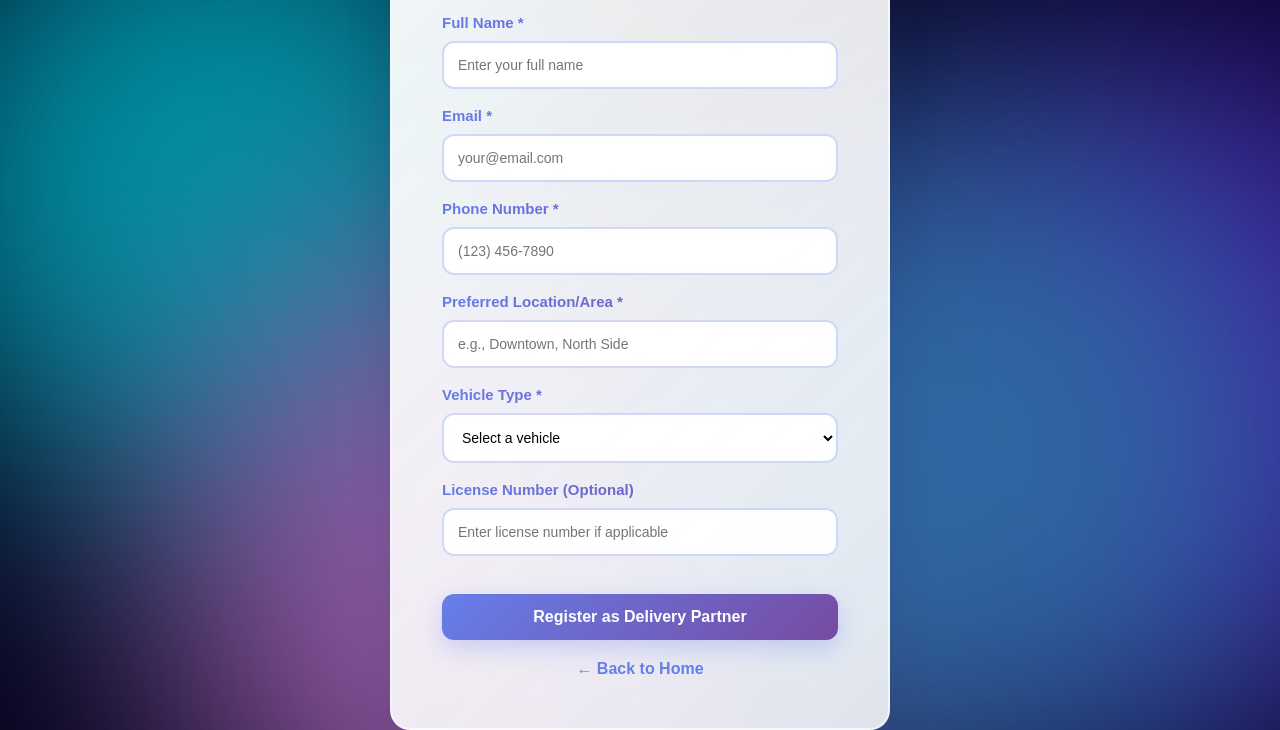
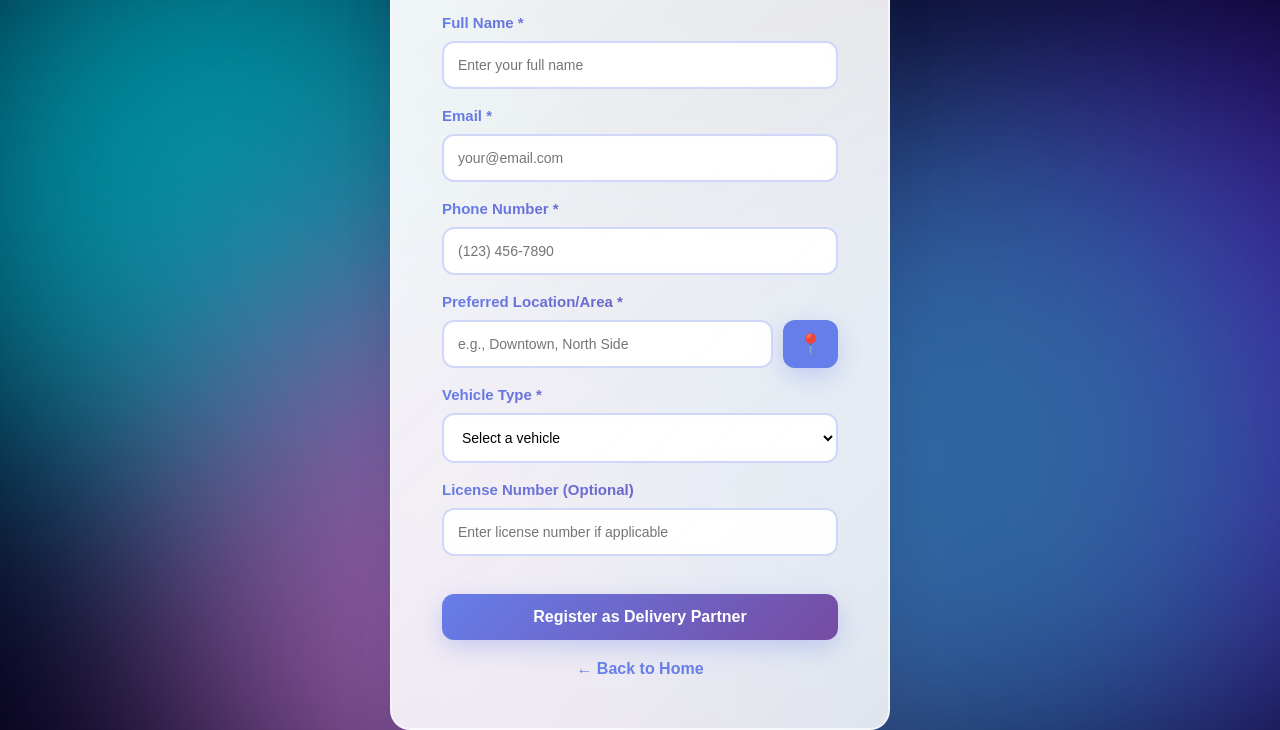
Before and after one commit to nihar17-apr/FoodShare, a website: page public/delivery.html in a window 1280 px wide. Shown: the part 111-841 px from the top of the page. Drawn offline with Linux system fonts and the light colour scheme.

Commit message:
feat: enhance location capture

```diff
--- a/public/delivery.html
+++ b/public/delivery.html
@@ -284,7 +284,12 @@
 
             <div class="form-group">
                 <label for="location">Preferred Location/Area *</label>
-                <input id="location" type="text" placeholder="e.g., Downtown, North Side" required>
+                <div style="display: flex; gap: 10px;">
+                    <input id="location" type="text" placeholder="e.g., Downtown, North Side" required style="flex: 1;">
+                    <button type="button" onclick="getLocation()"
+                        style="width: auto; margin-top: 0; padding: 10px 15px; background: #667eea; font-size: 20px;"
+                        title="Get Current Location">📍</button>
+                </div>
             </div>
 
             <div class="form-group">
@@ -318,6 +323,36 @@
             msgEl.textContent = message;
             msgEl.className = type;
             setTimeout(() => { msgEl.className = ""; msgEl.style.display = "none"; }, 5000);
+        }
+
+        function getLocation() {
+            const locInput = document.getElementById("location");
+            if (!navigator.geolocation) {
+                alert("Geolocation is not supported by your browser");
+                return;
+            }
+
+            locInput.value = "📍 Locating...";
+
+            navigator.geolocation.getCurrentPosition(
+                async (position) => {
+                    const lat = position.coords.latitude.toFixed(6);
+                    const lon = position.coords.longitude.toFixed(6);
+
+                    try {
+                        const res = await fetch(`https://nominatim.openstreetmap.org/reverse?format=json&lat=${lat}&lon=${lon}`);
+                        const data = await res.json();
+                        const address = data.display_name ? data.display_name.split(",").slice(0, 3).join(",") : "My Location";
+                        locInput.value = `${address} Coordinates: ${lat},${lon}`;
+                    } catch (e) {
+                        locInput.value = `Coordinates: ${lat},${lon}`;
+                    }
+                },
+                () => {
+                    alert("Unable to retrieve your location");
+                    locInput.value = "";
+                }
+            );
         }
 
         function submitDelivery(event) {
```
Also changed, not shown: public/restaurant.html (+37 -1 lines).
